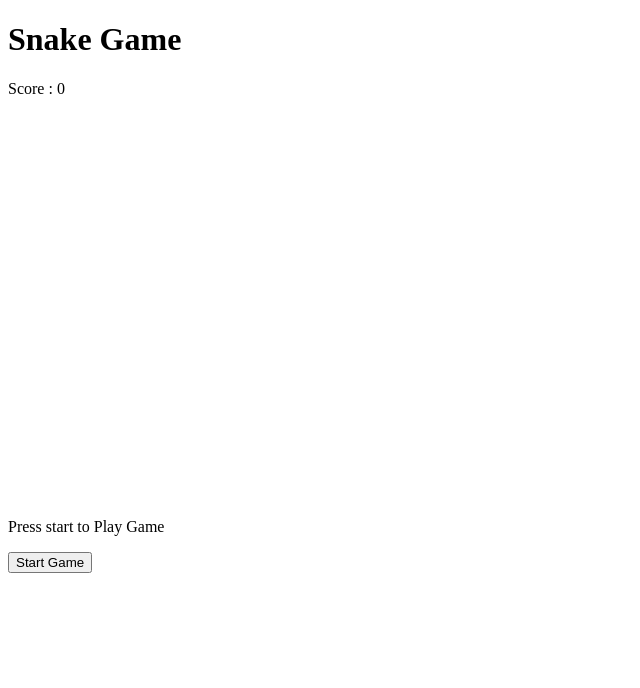
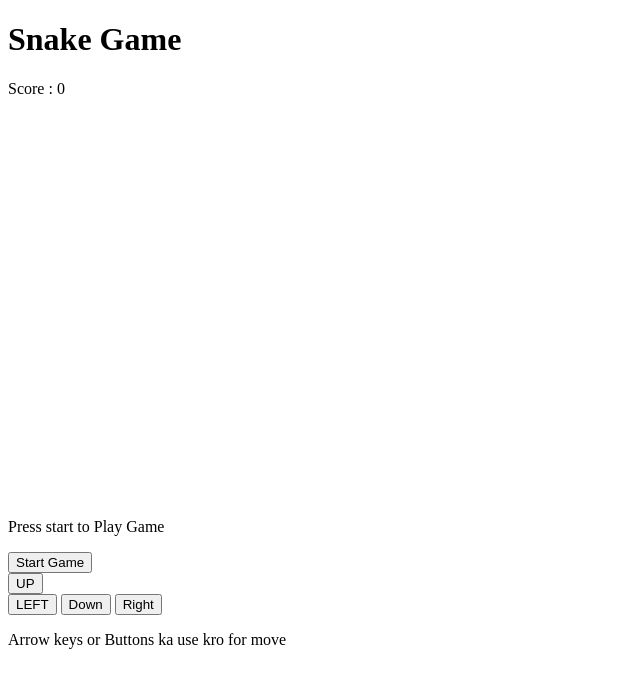
Before and after one commit to AnkitHeree/Snake-Game, a plain HTML site: page index.html in a window 1280 px wide. Shown: the whole page, without its empty margins (0-640 px from the left). Drawn offline with Linux system fonts and the light colour scheme.

Commit message:
Buttons added

```diff
--- a/index.html
+++ b/index.html
@@ -22,6 +22,20 @@
 
     <button id = "startBtn">Start Game</button>
 
+    <div class="controls">
+
+        <button data-dir="up">UP</button>
+
+        <div>
+             <button data-dir="left">LEFT</button>
+               <button data-dir="down">Down</button>
+                 <button data-dir="right">Right</button>
+        </div>
+
+    </div>
+
+    <p class = "hint"> Arrow keys or Buttons ka use kro for move</p>
+
 </div>
 
 </body>
```
